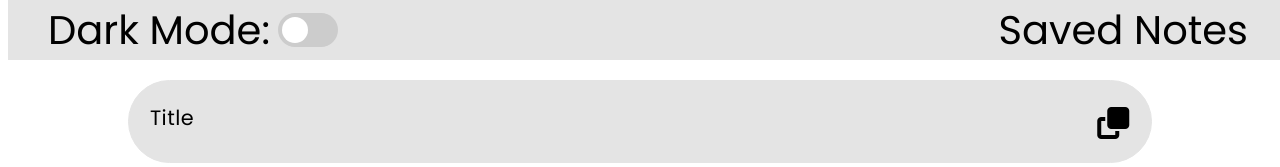
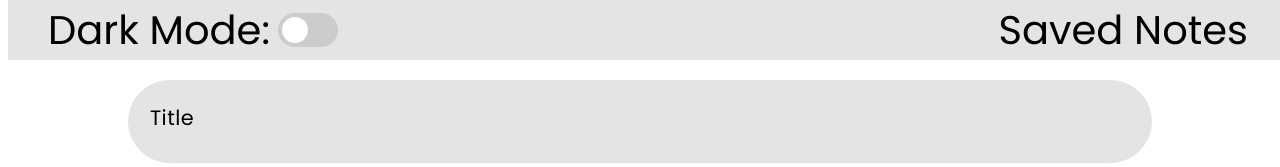
Before and after one commit to Kylix-p/Note-app, a plain HTML site: page notes-app-master/notes/addnote.html in a window 1280 px wide. Shown: the top 167 px of the page. Drawn offline with Linux system fonts and the light colour scheme; some packages are replaced by stand-ins of ours; a script that the page names is missing.

Commit message:
Removed Copy button from Title

```diff
--- a/notes-app-master/notes/addnote.html
+++ b/notes-app-master/notes/addnote.html
@@ -30,10 +30,6 @@
             <form>
                 <div style="position: relative;">
                 <textarea class="title" placeholder="Title"></textarea>
-                <i class="fa-solid fa-copy" style="    position: absolute;
-                bottom: 35%;
-                right: 7%;
-                font-size: xx-large;"></i>
             </div>
                 <div style="position: relative;">
                 <textarea class="desc" placeholder="Description" id="myInput" type="text"></textarea>
```
Also changed, not shown: notes-app-master/notes/notes.html (+0 -4 lines).
